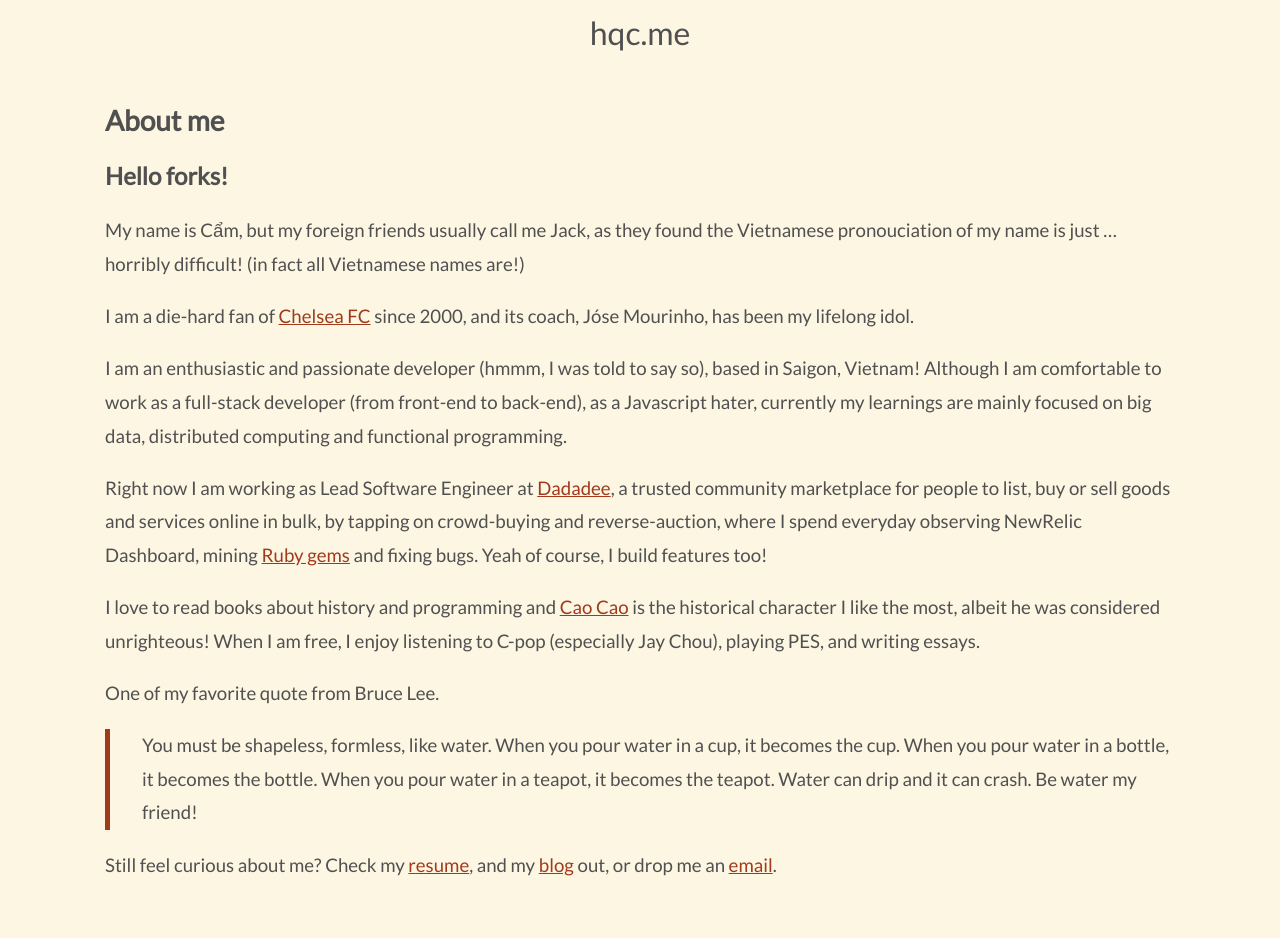
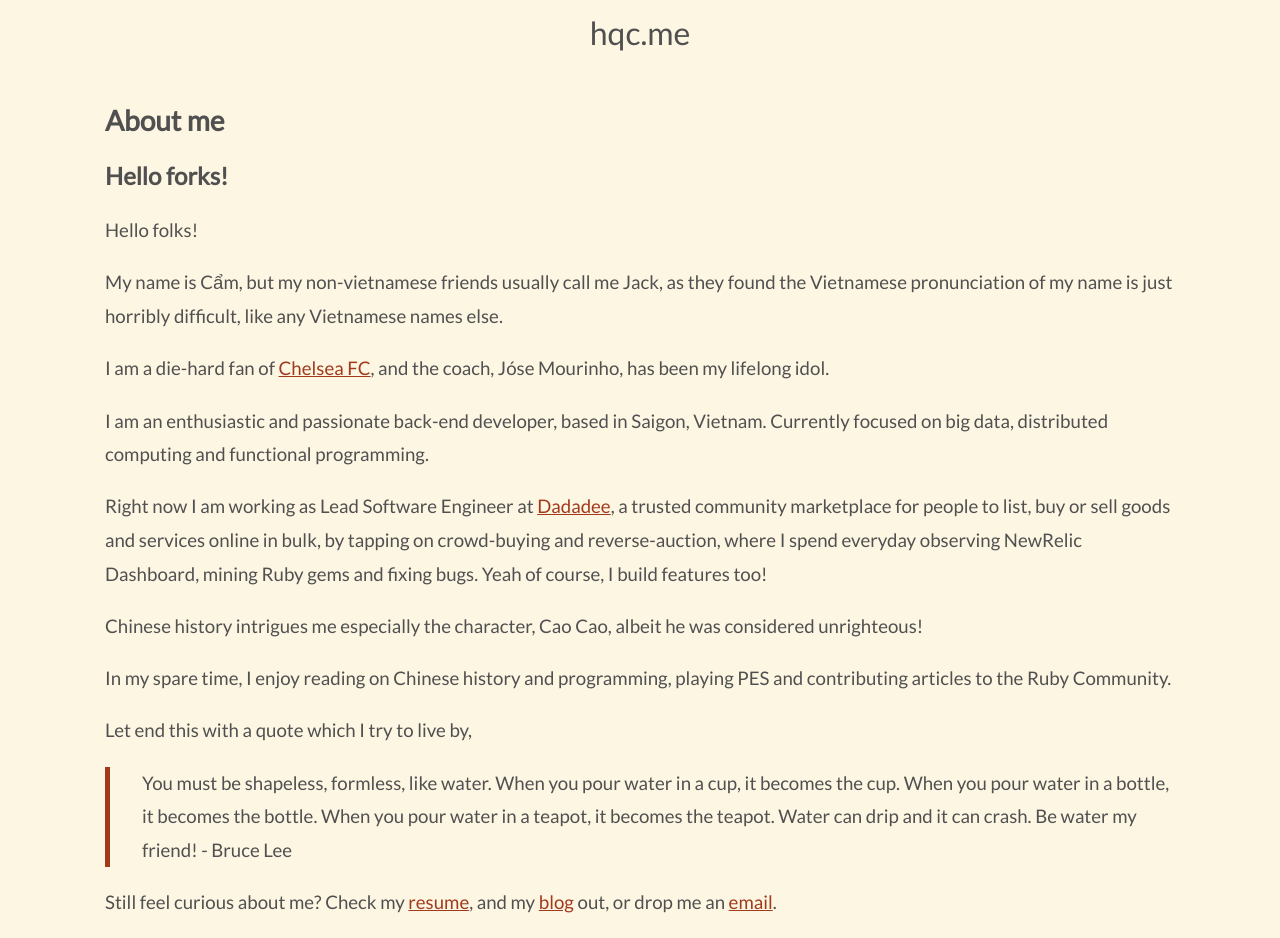
Before and after one commit to qcam/qcam.github.io, a Jekyll site: the page built from about.md, in a window 1280 px wide and 938 px high. Built offline with Jekyll 4.4.1, drawn with Linux system fonts in a browser that asks for light colours; nearby versions of some CDN libraries.

Commit message:
Change URL to hqc.io

```diff
--- a/CNAME
+++ b/CNAME
@@ -1 +1 @@
-hqc.me
+hqc.io
--- a/_config.yml
+++ b/_config.yml
@@ -6,13 +6,13 @@
 # 'jekyll serve'. If you change this file, please restart the server process.
 
 # Site settings
-title: Cam Huynh's website | hqc.me
-email: cam@hqc.me
+title: "Cam Huynh's website | hqc.io"
+email: "cam@hqc.me"
 description: > # this means to ignore newlines until "baseurl:"
   Cam Huynh is a True Blue (Chelsea fan) and a full-stack developer based in Saigon Vietnam having four-year experience working in web development field.
   He loves reading books, playing soccer, listening to C-pop (he idolizes Jay Chou). Contact him at: cam@hqc.me
 baseurl: "" # the subpath of your site, e.g. /blog
-url: "http://hqc.me" # the base hostname & protocol for your site
+url: "https://hqc.io" # the base hostname & protocol for your site
 twitter_username: huynhquancam
 github_username:  huynhquancam
 
--- a/about.md
+++ b/about.md
@@ -5,26 +5,23 @@ permalink: /about/
 ---
 
 ### Hello forks!
+Hello folks!
 
-My name is Cẩm, but my foreign friends usually call me Jack, as they found the Vietnamese pronouciation of my name is just ...
-horribly difficult! (in fact all Vietnamese names are!)
+My name is Cẩm, but my non-vietnamese friends usually call me Jack, as they found the Vietnamese pronunciation of my name is just horribly difficult, like any Vietnamese names else.
 
-I am a die-hard fan of [Chelsea FC](http://chelseafc.com) since 2000, and its coach, Jóse Mourinho, has been my lifelong idol.
+I am a die-hard fan of [Chelsea FC](http://chelseafc.com), and the coach, Jóse Mourinho, has been my lifelong idol.
 
-I am an enthusiastic and passionate developer (hmmm, I was told to say so), based in Saigon, Vietnam!
-Although I am comfortable to work as a full-stack developer (from front-end to back-end), as a Javascript hater,
-currently my learnings are mainly focused on big data, distributed computing and functional programming.
+I am an enthusiastic and passionate back-end developer, based in Saigon, Vietnam. Currently focused on big data, distributed computing and functional programming.
 
-Right now I am working as Lead Software Engineer at [Dadadee](https://dadadee.com), a trusted community marketplace for people to list,
-buy or sell goods and services online in bulk, by tapping on crowd-buying and reverse-auction,
-where I spend everyday observing NewRelic Dashboard, mining [Ruby gems](https://www.ruby-lang.org) and fixing bugs. Yeah of course, I build features too!
+Right now I am working as Lead Software Engineer at [Dadadee](https://dadadee.com), a trusted community marketplace for people to list, buy or sell goods and services online in bulk, by tapping on crowd-buying and reverse-auction, where I spend everyday observing NewRelic Dashboard, mining Ruby gems and fixing bugs. Yeah of course, I build features too!
 
-I love to read books about history and programming and [Cao Cao](https://en.wikipedia.org/wiki/Cao_Cao) is the historical character I like the most,
-albeit he was considered unrighteous! When I am free, I enjoy listening to C-pop (especially Jay Chou), playing PES, and writing essays.
+Chinese history intrigues me especially the character, Cao Cao, albeit he was considered unrighteous!
 
-One of my favorite quote from Bruce Lee.
+In my spare time, I enjoy reading on Chinese history and programming, playing PES and contributing articles to the Ruby Community.
 
-> You must be shapeless, formless, like water. When you pour water in a cup, it becomes the cup. When you pour water in a bottle, it becomes the bottle. When you pour water in a teapot, it becomes the teapot. Water can drip and it can crash. Be water my friend!
+Let end this with a quote which I try to live by,
+
+> You must be shapeless, formless, like water. When you pour water in a cup, it becomes the cup. When you pour water in a bottle, it becomes the bottle. When you pour water in a teapot, it becomes the teapot. Water can drip and it can crash. Be water my friend! - Bruce Lee
 
 Still feel curious about me? Check my [resume]({{'/rbcv' | prepend: site.baseurl }}),
 and my [blog](http://kipalog.com/users/hqc/mypage) out, or drop me an [email](mailto: cam@hqc.me).
--- a/index.html
+++ b/index.html
@@ -17,7 +17,7 @@ layout: default
   </h1>
   <p class="username">@huynhquancam</p>
   <p class="title">
-    Software Engineer / Wonton Maker
+    Software Enbugger / Dumplings Maker
   </p>
   <div class="social-links">
     <a href="https://github.com/huynhquancam" target="blank">
```
